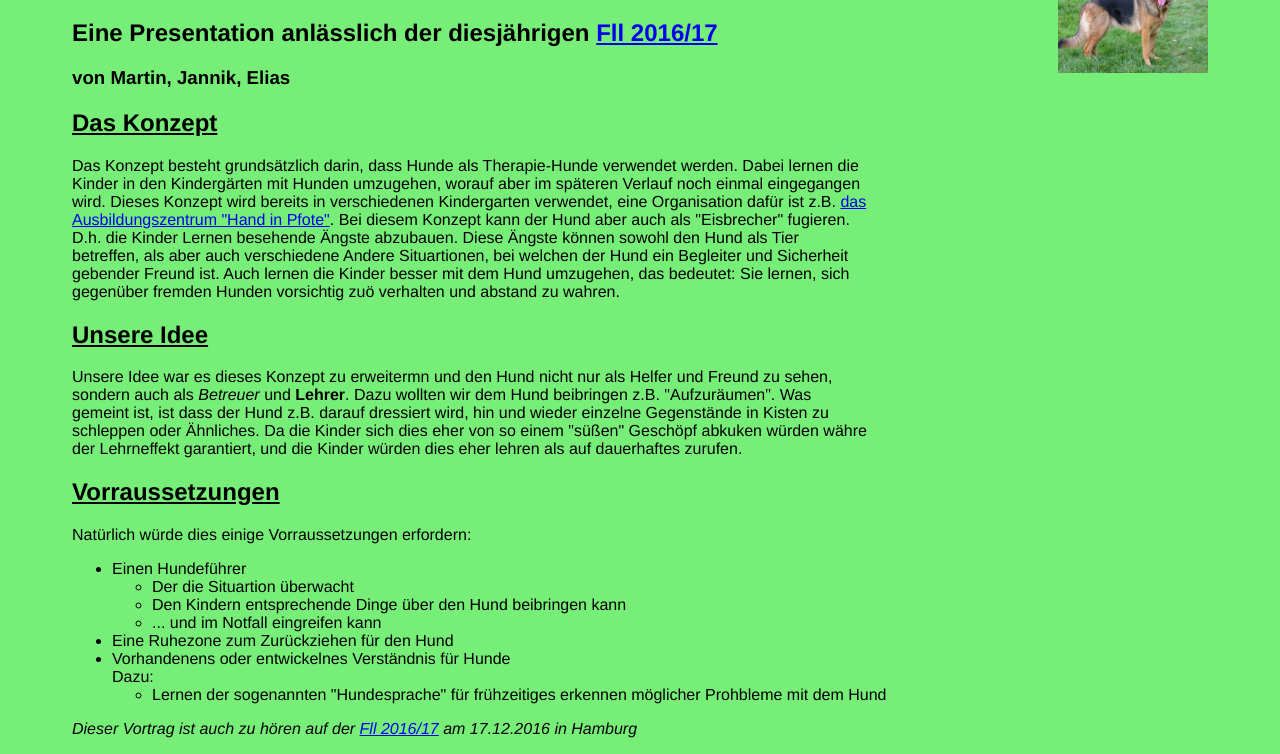
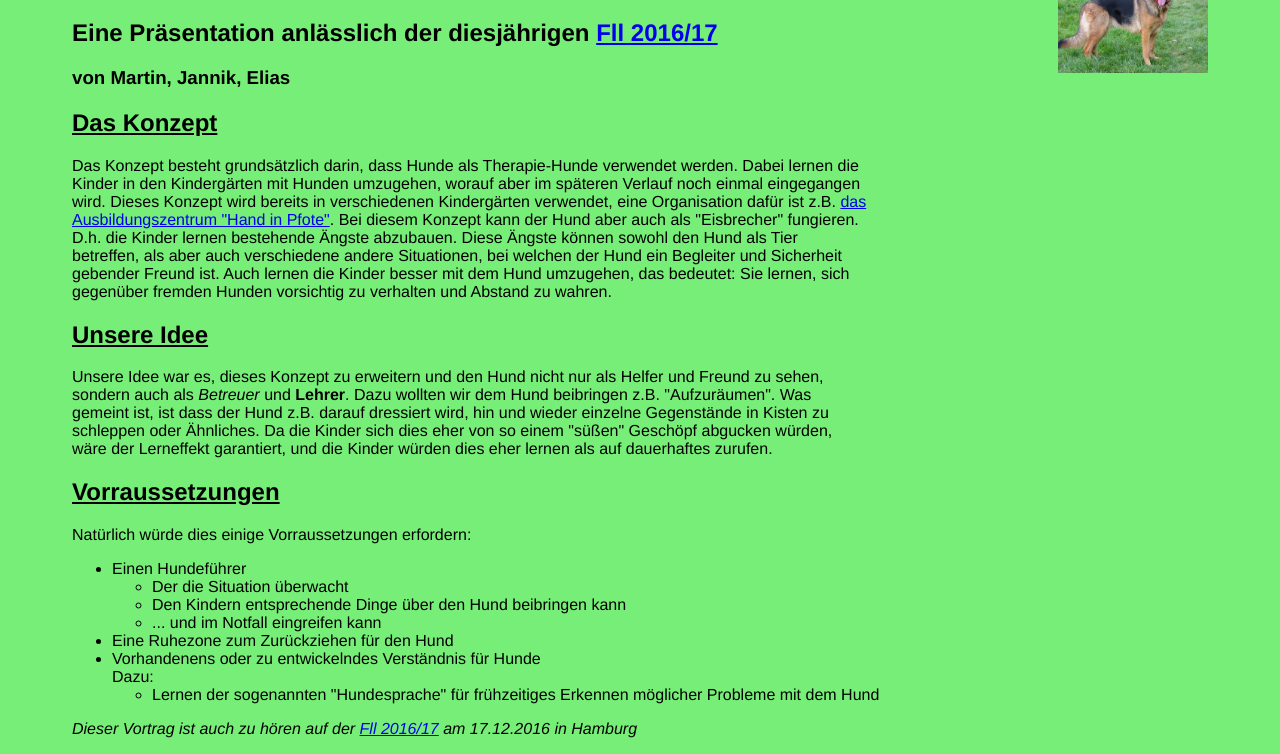
Before and after one commit to Lesekater/Kindergartenhund, a plain HTML site: page index.html in a window 1280 px wide. Shown: the part 61-815 px from the top of the page. Drawn offline with Linux system fonts and the light colour scheme.

Commit message:
correction of typos

```diff
--- a/index.html
+++ b/index.html
@@ -8,7 +8,7 @@
   <body>
     <img src="./img/German_Shepherd_Dog.jpg" alt="Hund" id="hund">
     <h1>Kindergartenhund</h1>
-    <h2>Eine Presentation anlässlich der diesjährigen <a href="www.first-lego-league.org/de/2016.html">Fll 2016/17</a></h2>
+    <h2>Eine Präsentation anlässlich der diesjährigen <a href="www.first-lego-league.org/de/2016.html">Fll 2016/17</a></h2>
     <p><h3>von Martin, Jannik, Elias</h3></p>
     <p></p>
     <div class="text">
@@ -16,38 +16,38 @@
     <p>
       Das Konzept besteht grundsätzlich darin, dass Hunde als Therapie-Hunde verwendet werden.
       Dabei lernen die Kinder in den Kindergärten mit Hunden umzugehen, worauf aber im späteren Verlauf noch einmal eingegangen wird.
-      Dieses Konzept wird bereits in verschiedenen Kindergarten verwendet, eine Organisation dafür ist z.B.
+      Dieses Konzept wird bereits in verschiedenen Kindergärten verwendet, eine Organisation dafür ist z.B.
       <a href="http://www.ausbildungszentrum-handinpfote.de/">das Ausbildungszentrum "Hand in Pfote"</a>.
-      Bei diesem Konzept kann der Hund aber auch als "Eisbrecher" fugieren.
-      D.h. die Kinder Lernen besehende Ängste abzubauen. Diese Ängste können sowohl den Hund als Tier betreffen,
-      als aber auch verschiedene Andere Situartionen, bei welchen der Hund ein Begleiter und Sicherheit gebender Freund ist.
+      Bei diesem Konzept kann der Hund aber auch als "Eisbrecher" fungieren.
+      D.h. die Kinder lernen bestehende Ängste abzubauen. Diese Ängste können sowohl den Hund als Tier betreffen,
+      als aber auch verschiedene andere Situationen, bei welchen der Hund ein Begleiter und Sicherheit gebender Freund ist.
       Auch lernen die Kinder besser mit dem Hund umzugehen, das bedeutet: Sie lernen,
-      sich gegenüber fremden Hunden vorsichtig zuö verhalten und abstand zu wahren.
+      sich gegenüber fremden Hunden vorsichtig zu verhalten und Abstand zu wahren.
   </p>
   <u><h2 class="title">Unsere Idee</h2></u>
   <p>
-    Unsere Idee war es dieses Konzept zu erweitermn und den Hund nicht nur als Helfer und Freund zu sehen,
+    Unsere Idee war es, dieses Konzept zu erweitern und den Hund nicht nur als Helfer und Freund zu sehen,
     sondern auch als <i>Betreuer</i> und <b>Lehrer</b>.
     Dazu wollten wir dem Hund beibringen z.B. "Aufzuräumen".
     Was gemeint ist, ist dass der Hund z.B. darauf dressiert wird,
     hin und wieder einzelne Gegenstände in Kisten zu schleppen oder Ähnliches.
-    Da die Kinder sich dies eher von so einem "süßen" Geschöpf abkuken würden währe der Lehrneffekt garantiert,
-    und die Kinder würden dies eher lehren als auf dauerhaftes zurufen.
+    Da die Kinder sich dies eher von so einem "süßen" Geschöpf abgucken würden, wäre der Lerneffekt garantiert,
+    und die Kinder würden dies eher lernen als auf dauerhaftes zurufen.
   </p>
   <u><h2>Vorraussetzungen</h2></u>
   <p>Natürlich würde dies einige Vorraussetzungen erfordern:</p>
   <ul>
     <li>Einen Hundeführer</li>
       <ul>
-        <li>Der die Situartion überwacht</li>
+        <li>Der die Situation überwacht</li>
         <li>Den Kindern entsprechende Dinge über den Hund beibringen kann</li>
         <li>... und im Notfall eingreifen kann</li>
       </ul>
     <li>Eine Ruhezone zum Zurückziehen für den Hund</li>
-    <li>Vorhandenens oder entwickelnes Verständnis für Hunde</li>
+    <li>Vorhandenens oder zu entwickelndes Verständnis für Hunde</li>
     Dazu:
       <ul>
-        <li>Lernen der sogenannten "Hundesprache" für frühzeitiges erkennen möglicher Prohbleme mit dem Hund</li>
+        <li>Lernen der sogenannten "Hundesprache" für frühzeitiges Erkennen möglicher Probleme mit dem Hund</li>
       </ul>
   </ul>
   <p></p>
```
